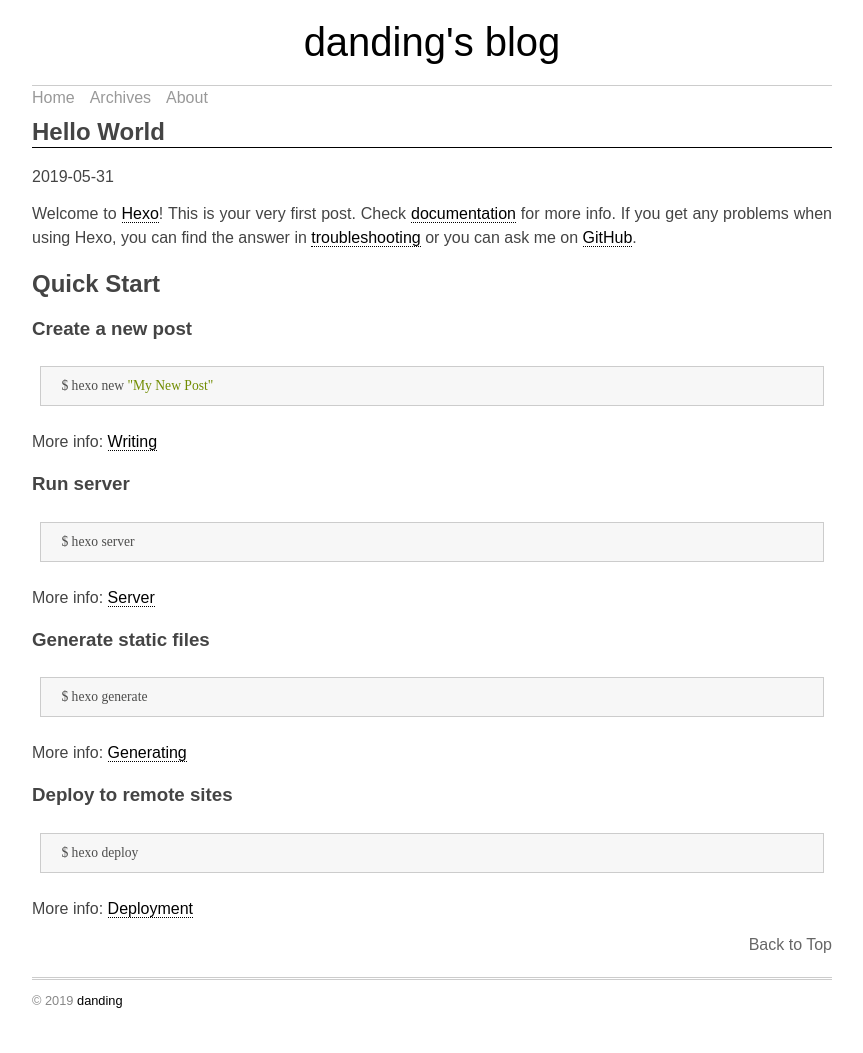
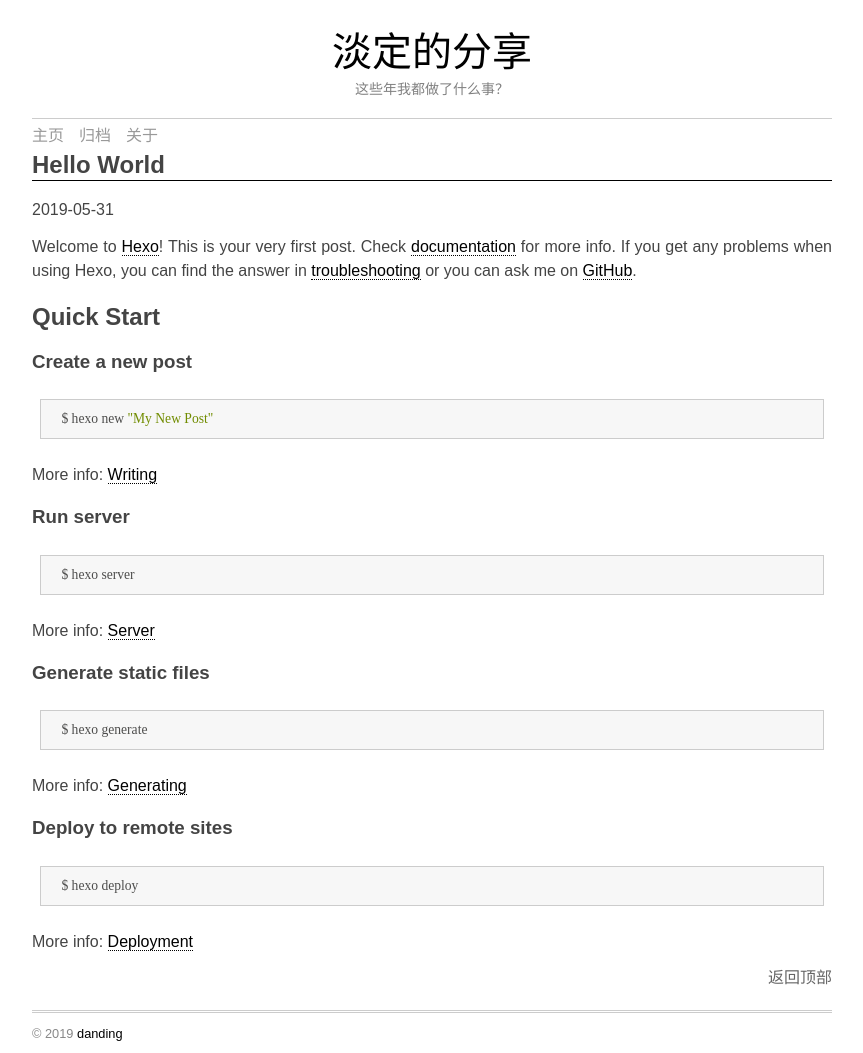
Before and after one commit to tangchunwei/tangchunwei.github.io, a plain HTML site: page 2019/06/01/hello-world/index.html in a window 1280 px wide. Shown: the whole page, without its empty margins (208-1071 px from the left). Before the commit the page ends 1020 px from the top, so only its background shows below. Drawn offline with Linux system fonts and the light colour scheme.

Commit message:
Site updated: 2019-06-01 04:28:31

```diff
--- a/2019/06/01/hello-world/index.html
+++ b/2019/06/01/hello-world/index.html
@@ -1,21 +1,23 @@
 <!DOCTYPE html>
 <html>
   <!DOCTYPE html>
-<html lang="zh-Hans">
+<html lang="zh-CN">
 <head><meta name="generator" content="Hexo 3.8.0">
   <meta http-equiv="content-type" content="text/html; charset=utf-8">
   <meta http-equiv="X-UA-Compatible" content="IE=Edge,chrome=1">
 
-  <title>Hello World - danding&#39;s blog</title>
+  <title>Hello World - 淡定的分享</title>
   <meta name="viewport" content="width=device-width, initial-scale=1.0, maximum-scale=1.0, user-scalable=0">
 
   <meta name="keywords" content="生活,博客,前端,游戏">
+
+    <meta name="description" content="活着是需要坐标的，虽然回不去，可是看得见，博客的意义正在于此">
 
 
     <link rel="shortcut icon" type="image/x-icon" href="/favicon.ico?v=1.02">
 
 
-    <link rel="alternate" href="/atom.xml " title="danding&#39;s blog" type="application/atom+xml">
+    <link rel="alternate" href="/atom.xml " title="淡定的分享" type="application/atom+xml">
 
 
   <link rel="stylesheet" href="/css/style.css">
@@ -24,22 +26,22 @@
     <div class="container">
       <header class="header">
   <div class="blog-title">
-    <a href="/" class="logo">danding&#39;s blog</a>
-    <div class="subtitle"></div>
+    <a href="/" class="logo">淡定的分享</a>
+    <div class="subtitle">这些年我都做了什么事？</div>
   </div>
   <nav class="navbar">
     <ul class="menu">
 
         <li class="menu-item">
-          <a href="/" class="menu-item-link">Home</a>
+          <a href="/" class="menu-item-link">主页</a>
         </li>
 
         <li class="menu-item">
-          <a href="/archives" class="menu-item-link">Archives</a>
+          <a href="/archives" class="menu-item-link">归档</a>
         </li>
 
         <li class="menu-item">
-          <a href="/about" class="menu-item-link">About</a>
+          <a href="/about" class="menu-item-link">关于</a>
         </li>
 
     </ul>
@@ -71,7 +73,7 @@
   <div class="post-footer">
 
 
-    <a href="#top" class="top">Back to Top</a>
+    <a href="#top" class="top">返回顶部</a>
   </div>
 </article>
 <footer>
```
Also changed, not shown: archives/2019/06/index.html (+10 -8 lines), archives/2019/index.html (+10 -8 lines), archives/index.html (+10 -8 lines), index.html (+9 -5 lines).
